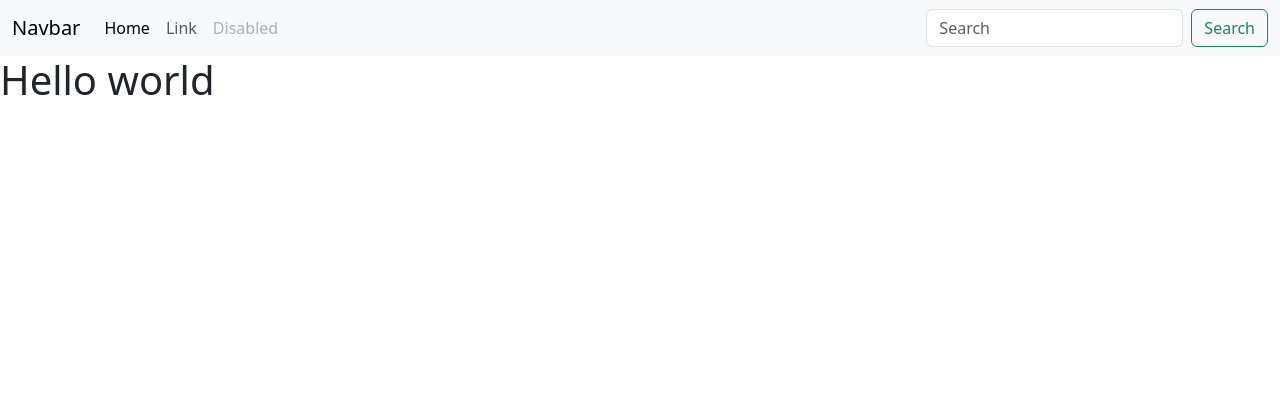
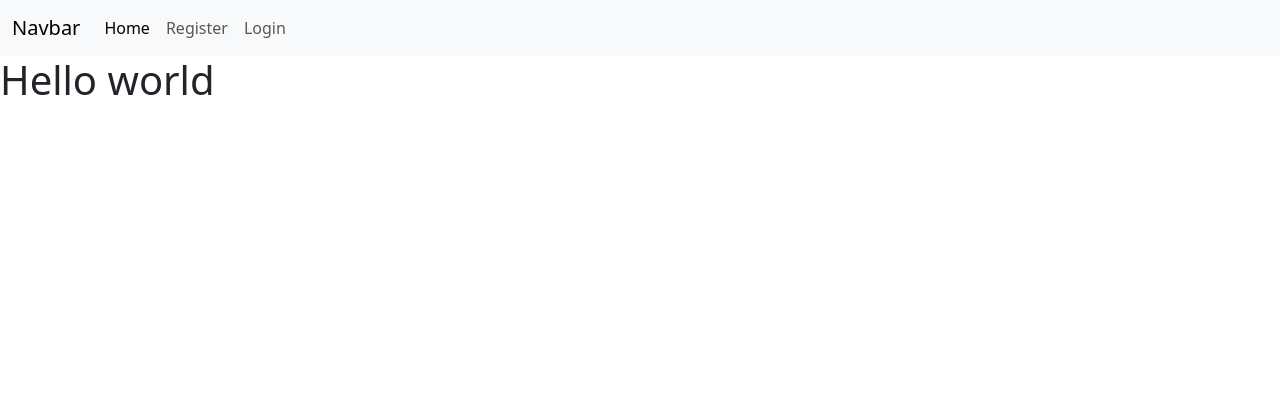
Before and after one commit to sabbir2-dot/LibraryManagementSystem, a Django app: page / in a window 1280 px wide. Shown: the top 420 px of the page. Run offline with Django 5.2, Linux system fonts and the light colour scheme.

Commit message:
navbar authentication done

```diff
--- /dev/null
+++ b/authentication/urls.py
@@ -0,0 +1,6 @@
+from django.urls import path, include
+from .views import RegistrationView
+urlpatterns = [
+    path('registration/', RegistrationView.as_view(), name='register'),
+
+]
--- a/core/templates/navbar.html
+++ b/core/templates/navbar.html
@@ -9,17 +9,23 @@
           <li class="nav-item">
             <a class="nav-link active" aria-current="page" href="#">Home</a>
           </li>
+          {% if request.user.is_authenticated %}
           <li class="nav-item">
-            <a class="nav-link" href="#">Link</a>
+            <a class="nav-link" href="#">Deposit</a>
           </li>
           <li class="nav-item">
-            <a class="nav-link disabled" aria-disabled="true">Disabled</a>
+            <a class="nav-link" href="#">Profile</a>
           </li>
+          {% else %}
+
+          <li class="nav-item">
+            <a class="nav-link" href={% url "register" %}>Register</a>
+          </li>
+          <li class="nav-item">
+            <a class="nav-link" href="#">Login</a>
+          </li>
+          {% endif %}
         </ul>
-        <form class="d-flex" role="search">
-          <input class="form-control me-2" type="search" placeholder="Search" aria-label="Search">
-          <button class="btn btn-outline-success" type="submit">Search</button>
-        </form>
       </div>
     </div>
   </nav>
--- a/library_management_system/settings.py
+++ b/library_management_system/settings.py
@@ -39,8 +39,12 @@ INSTALLED_APPS = [
     'django.contrib.staticfiles',
     'authentication',
     'core',
+    "crispy_forms",
+    "crispy_bootstrap5",
 ]
+CRISPY_ALLOWED_TEMPLATE_PACKS = "bootstrap5"
 
+CRISPY_TEMPLATE_PACK = "bootstrap5"
 MIDDLEWARE = [
     'django.middleware.security.SecurityMiddleware',
     'django.contrib.sessions.middleware.SessionMiddleware',
--- a/library_management_system/urls.py
+++ b/library_management_system/urls.py
@@ -15,9 +15,10 @@ Including another URLconf
     2. Add a URL to urlpatterns:  path('blog/', include('blog.urls'))
 """
 from django.contrib import admin
-from django.urls import path
+from django.urls import path, include
 from core.views import HomeView
 urlpatterns = [
     path('admin/', admin.site.urls),
     path('', HomeView.as_view(), name='home'),
+    path('authentication/', include('authentication.urls')),
 ]
```
Also changed, not shown: authentication/forms.py (added, +11 -0 lines), authentication/templates/registration.html (added, +21 -0 lines), authentication/views.py (+20 -1 lines).
